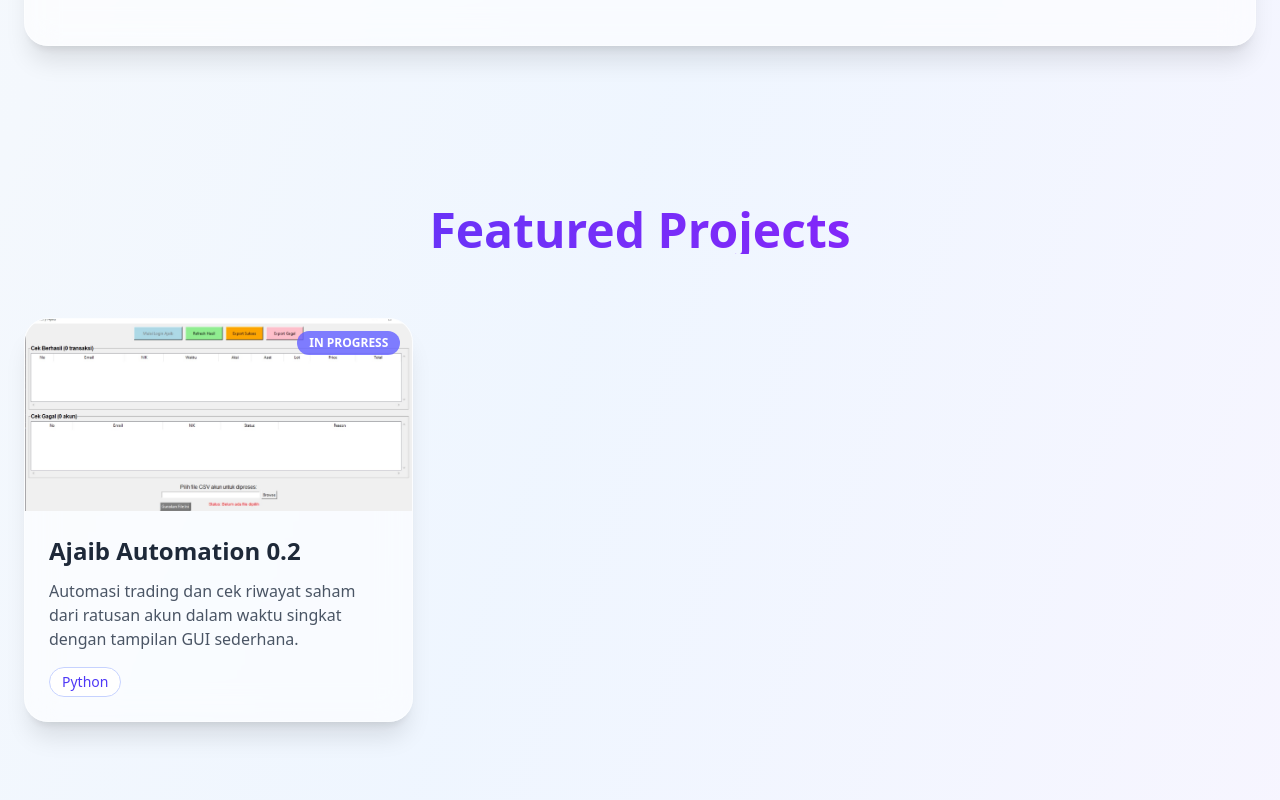
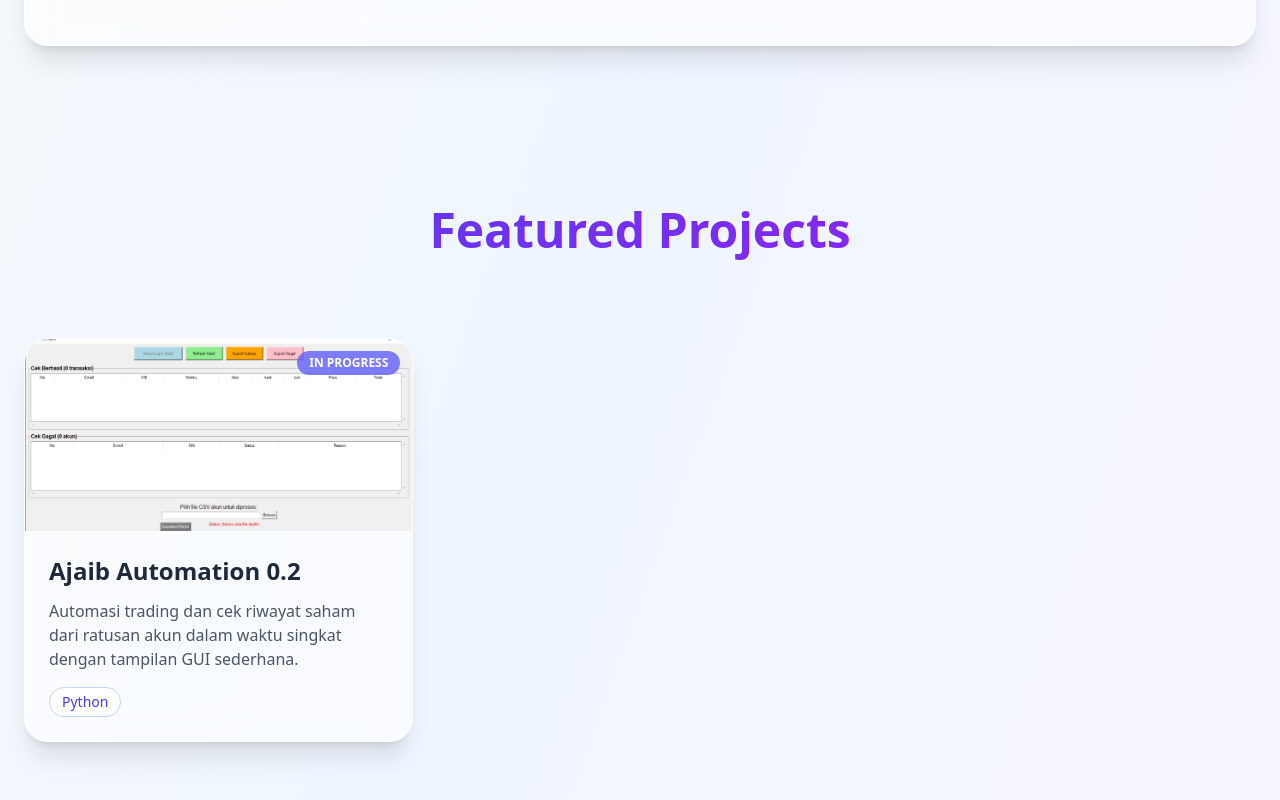
Before and after one commit to vibrush/my-portofolio, a React (Vite) app: page / in a window 1280 px wide. Shown: the part 1590-2390 px from the top of the page. Built offline with nearby package versions, Linux system fonts and the light colour scheme.

Commit message:
fix : padding bottom on project section

```diff
--- a/src/components/ProjectsSection.tsx
+++ b/src/components/ProjectsSection.tsx
@@ -12,11 +12,11 @@
   return (
     <section id="projects" className="min-h-screen py-20 px-6">
       <div className="max-w-7xl mx-auto">
-        <h2 className="text-5xl font-bold text-center mb-16 bg-gradient-to-r from-indigo-600 to-purple-600 bg-clip-text text-transparent">
+        <h2 className="text-5xl font-bold text-center mb-16 pb-5 bg-gradient-to-r from-indigo-600 to-purple-600 bg-clip-text text-transparent">
           Featured Projects
         </h2>
 
-        <div className="grid mt-8 md:grid-cols-3 gap-8">
+        <div className="grid md:grid-cols-3 gap-8">
           {projects.map((project, index) => (
             <ProjectCard key={index} project={project} />
           ))}
```
